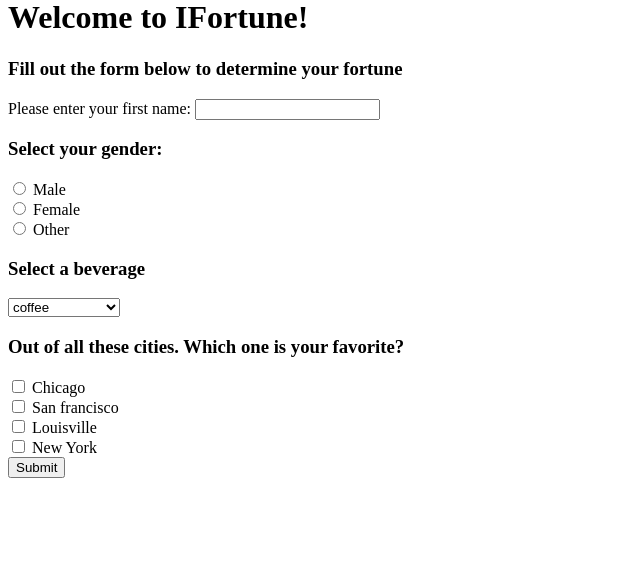
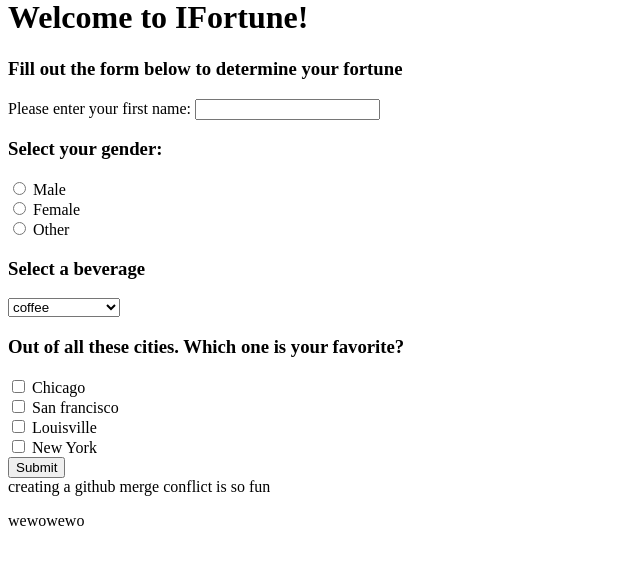
Before and after one commit to adgray09/Fortune_teller, a Flask app: template templates/fortune_form.html in a window 1280 px wide. Shown: the part 22-605 px from the top of the page, without its empty margins (0-640 px from the left). Run offline with Flask 2, Linux system fonts and the light colour scheme; the template is opened without the code that fills it, so the values that code supplies are empty.

Commit message:
merge conflict

```diff
--- a/templates/fortune_form.html
+++ b/templates/fortune_form.html
@@ -31,7 +31,13 @@ Please enter your first name: <input type="text" name="name"><br>
     <input type="checkbox" name="city" value="louisville"> Louisville<br>
     <input type="checkbox" name="city" value="new york"> New York<br>
 
+
 <input type='submit' value='Submit'>
 </form>
 
 </body>
+
+
+creating a github merge conflict is so fun
+
+<p>wewowewo</p>
```
